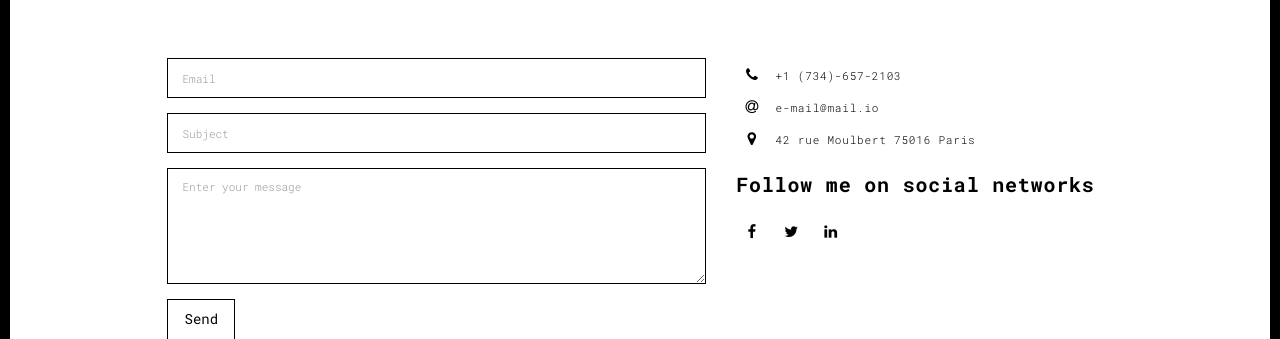
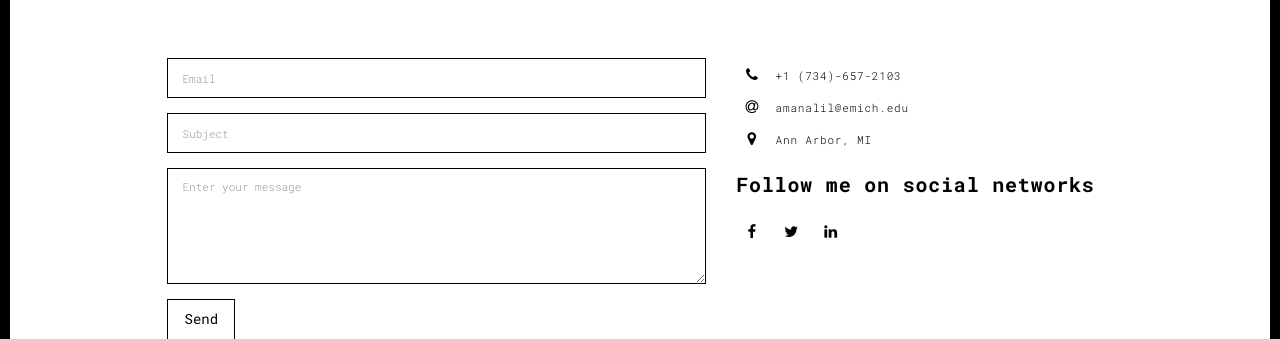
Before and after one commit to Amana13/portfo, a Flask app: page /contact.html in a window 1280 px wide. Shown: the part 144-483 px from the top of the page. Run offline with Flask 3, Linux system fonts and the light colour scheme; some libraries are stand-ins or nearby versions.

Commit message:
Updated contact.html

```diff
--- a/templates/contact.html
+++ b/templates/contact.html
@@ -85,13 +85,13 @@
                           <span class="fa-icon">
                             <i class="fa fa-at" aria-hidden="true"></i>
                           </span>
-                          e-mail@mail.io
+                          amanalil@emich.edu
                         </li>
                         <li>
                           <span class="fa-icon">
                             <i class="fa fa fa-map-marker" aria-hidden="true"></i>
                           </span>
-                          42 rue Moulbert 75016 Paris
+                          Ann Arbor, MI
                         </li>
                       </ul>
                       <h3>Follow me on social networks</h3>
```
